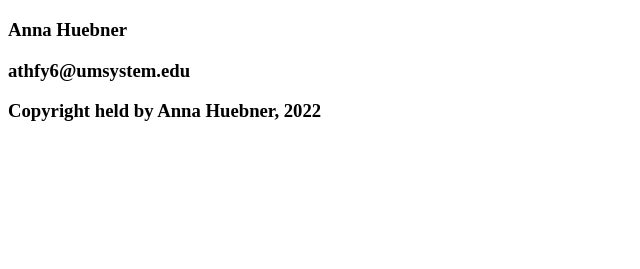
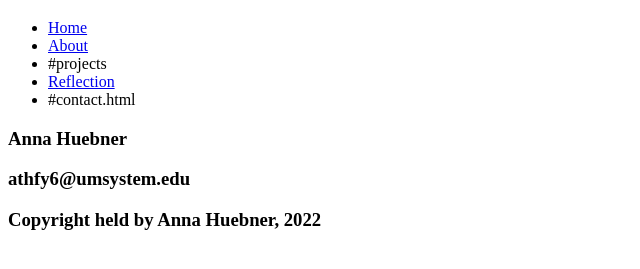
Before and after one commit to annahuebner10/annahuebner10.github.io, a plain HTML site: page islt_7310/Huebner_template.html in a window 1280 px wide. Shown: the part 61-330 px from the top of the page, without its empty margins (0-640 px from the left). Drawn offline with Linux system fonts and the light colour scheme.

Commit message:
Add files via upload

```diff
--- a/islt_7310/Huebner_template.html
+++ b/islt_7310/Huebner_template.html
@@ -12,6 +12,14 @@
     </header>
 
     <nav>
+        <link rel="liststyles" href="../islt_7310/nav.css">
+        <ul>
+            <li><a href="../islt_7310/index.html">Home</a></li>
+            <li><a href="../islt_7310/about.html">About</a></li>
+            <li>#projects</li>
+            <li><a href="../islt_7310/reflection.html">Reflection</a></li>
+            <li>#contact.html</li>
+        </ul>
     </nav>
 
     <main>
```
Also changed, not shown: islt_7310/index.html (+4 -3 lines).
